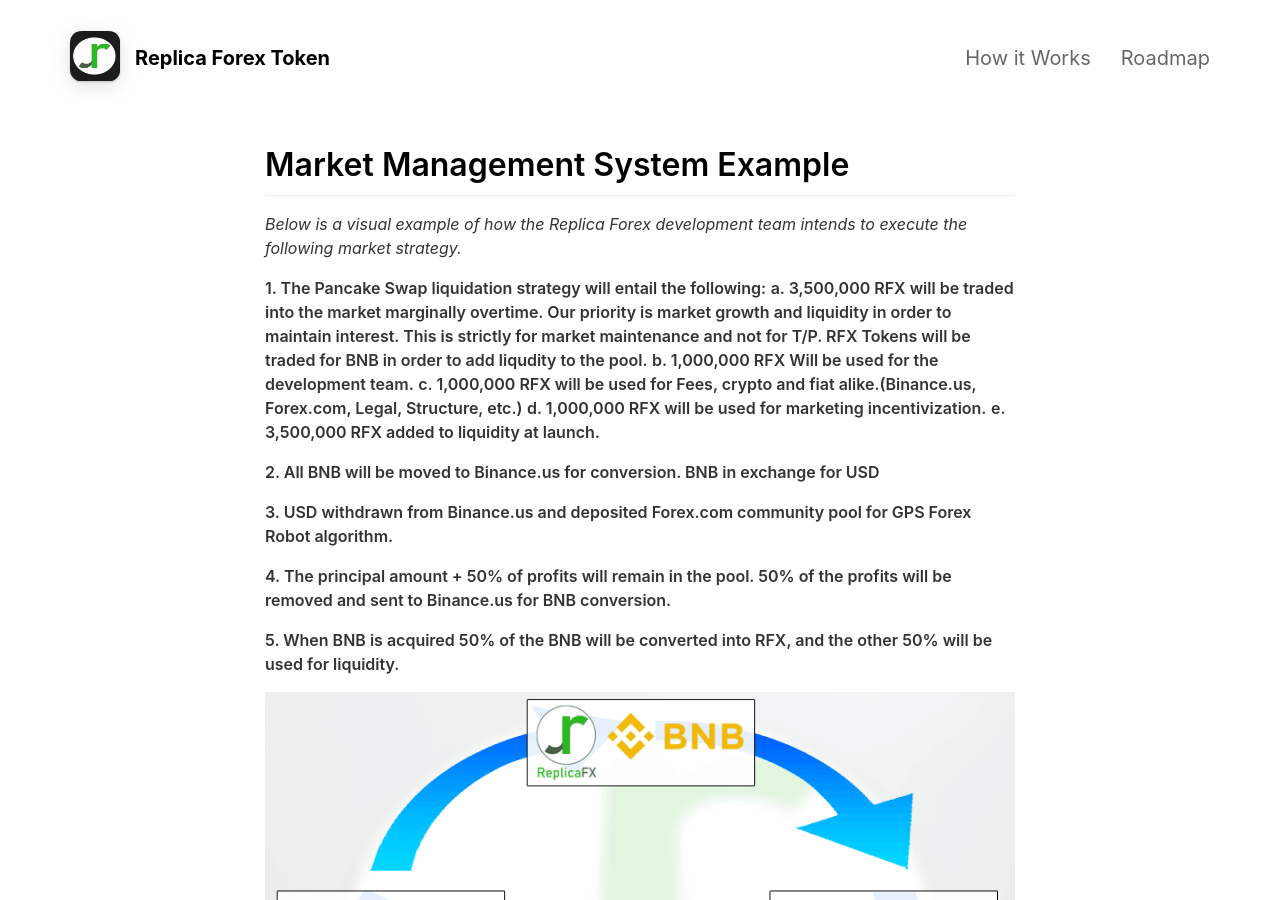
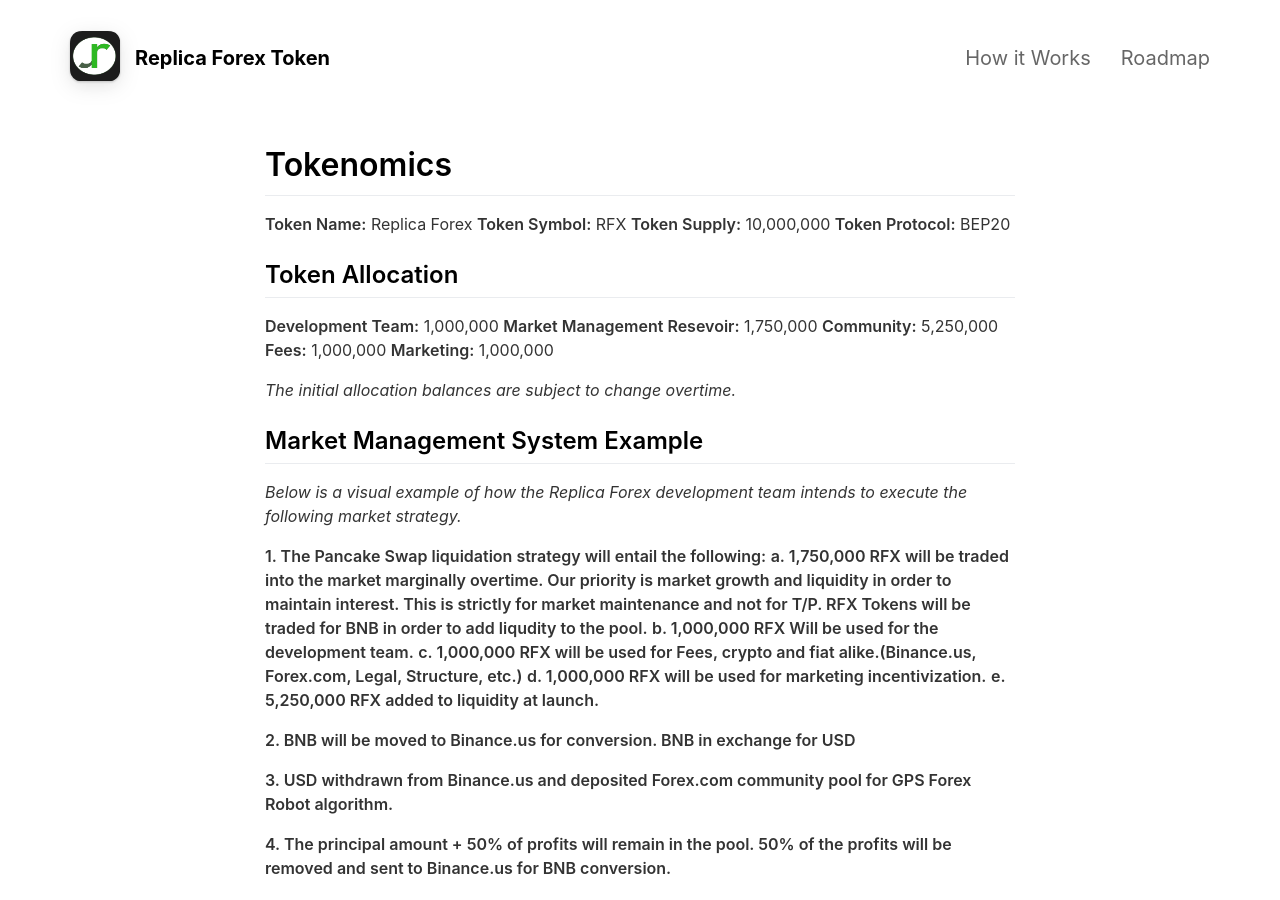
Before and after one commit to fintechntrusts2020/Replica_Forex, a Jekyll site: the page built from _pages/Howitworks.md, in a window 1280 px wide and 900 px high. Built offline with Jekyll 4.4.1, drawn with Linux system fonts in a browser that asks for light colours; nearby versions of some CDN libraries.

Commit message:
Howitworks.md, Roadmap.md(Update)

```diff
--- a/_pages/Howitworks.md
+++ b/_pages/Howitworks.md
@@ -3,19 +3,36 @@ layout: page
 title: How it Works
 include_in_header: true
 ---
+# Tokenomics
 
-# Market Management System Example
+**Token Name:** Replica Forex
+**Token Symbol:** RFX
+**Token Supply:** 10,000,000
+**Token Protocol:** BEP20
+
+## Token Allocation
+
+**Development Team:** 1,000,000
+**Market Management Resevoir:** 1,750,000
+**Community:** 5,250,000
+**Fees:** 1,000,000
+**Marketing:** 1,000,000
+
+*The initial allocation balances are subject to change overtime.*
+
+
+## Market Management System Example
 
 *Below is a visual example of how the Replica Forex development team intends to execute the following market strategy.*
 
 **1. The Pancake Swap liquidation strategy will entail the following:**
-    **a. 3,500,000 RFX will be traded into the market marginally overtime. Our priority is market growth and liquidity in order to maintain interest. This is strictly for market maintenance and not for T/P. RFX Tokens will be traded for BNB in order to add liqudity to the pool.**
+    **a. 1,750,000 RFX will be traded into the market marginally overtime. Our priority is market growth and liquidity in order to maintain interest. This is strictly for market maintenance and not for T/P. RFX Tokens will be traded for BNB in order to add liqudity to the pool.**
     **b. 1,000,000 RFX Will be used for the development team.**
     **c. 1,000,000 RFX will be used for Fees, crypto and fiat alike.(Binance.us, Forex.com, Legal, Structure, etc.)**
     **d. 1,000,000 RFX will be used for marketing incentivization.**
-    **e. 3,500,000 RFX added to liquidity at launch.**
+    **e. 5,250,000 RFX added to liquidity at launch.**
 
-**2. All BNB will be moved to Binance.us for conversion. BNB in exchange for USD**
+**2. BNB will be moved to Binance.us for conversion. BNB in exchange for USD**
 
 **3. USD withdrawn from Binance.us and deposited Forex.com community pool for GPS Forex Robot algorithm.**
 
@@ -25,13 +42,13 @@ include_in_header: true
 
 ![](../assets/RFX_graphic(2).png)
 
-# Forex.com & GPS Forex Robot Explained
+## Forex.com & GPS Forex Robot Explained
 
-# Why Forex.com?
+## Why Forex.com?
 
 **Quite frankly the development team may look into other Forex brokers in addition to Forex.com. However, team members has experience with Forex.com which has been pleasant.**
 
-# GPS Forex Robot Information
+## GPS Forex Robot Information
 
 **For more information regarding the automated trading software, please visit [GPS Forex Robot](https://gpsforexrobot.com/).**
 
```
Also changed, not shown: _pages/Roadmap.md (+28 -0 lines).
